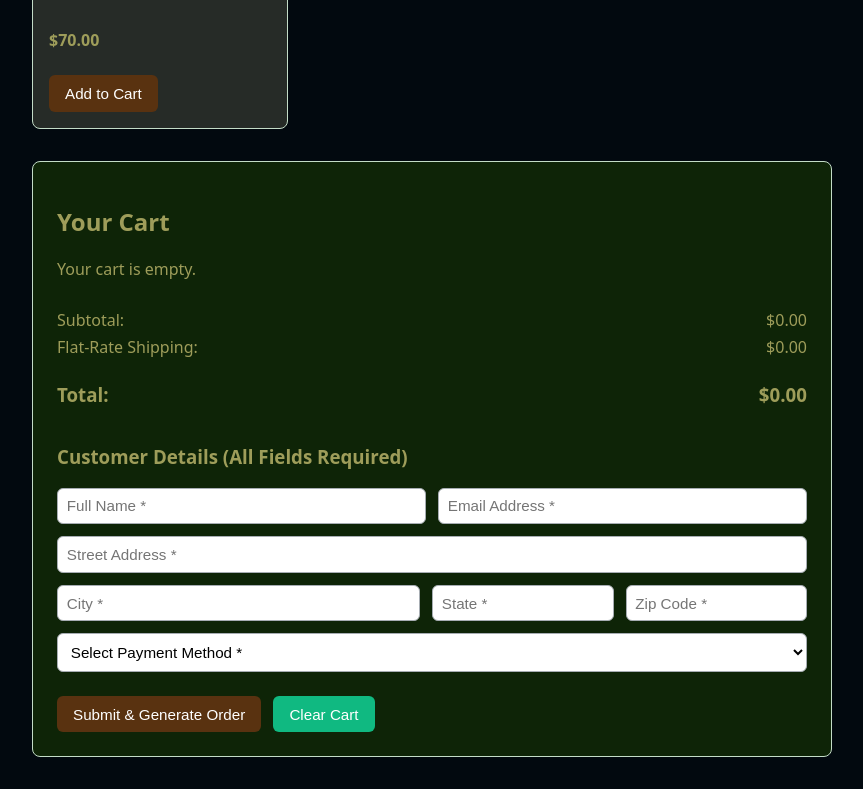
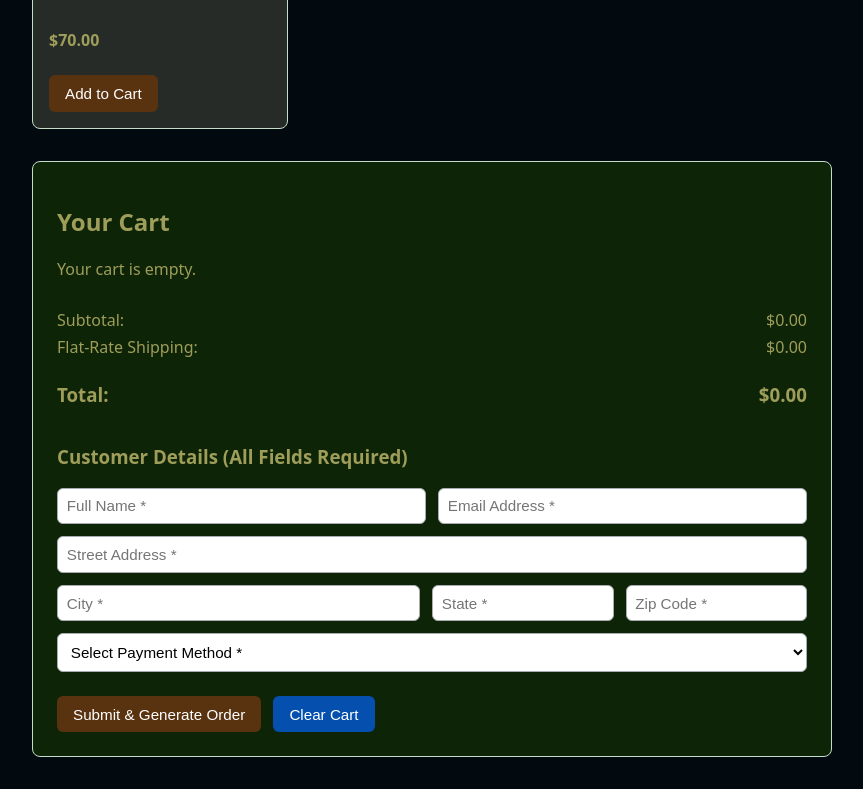
Before and after one commit to SasquatchMuscleUSA/sasquatchmuscleusa.gethub.io, a plain HTML site: page index.html in a window 1280 px wide. In both pictures the pointer is over the button "Clear Cart". Shown: the part 2296-3085 px from the top of the page, without its empty margins (208-1071 px from the left). Drawn offline with Linux system fonts and the light colour scheme.

Commit message:
Change secondary button hover color to blue

```diff
--- a/index.html
+++ b/index.html
@@ -17,7 +17,7 @@
     button { background: #593210; color: white; border: none; padding: 0.6rem 1rem; border-radius: 6px; cursor: pointer; font-size: 0.95rem; margin-right: 0.5rem; margin-top: 0.5rem; }
     button:hover { background: #0550ae; }
     button.secondary { background: #6e7781; }
-    button.secondary:hover { background: #10b981; }
+    button.secondary:hover { background: #0550ae; }
     button.success { background: #1a7f37; }
     button.success:hover { background: #116329; }
     button.danger { background: #cf222e; }
```
